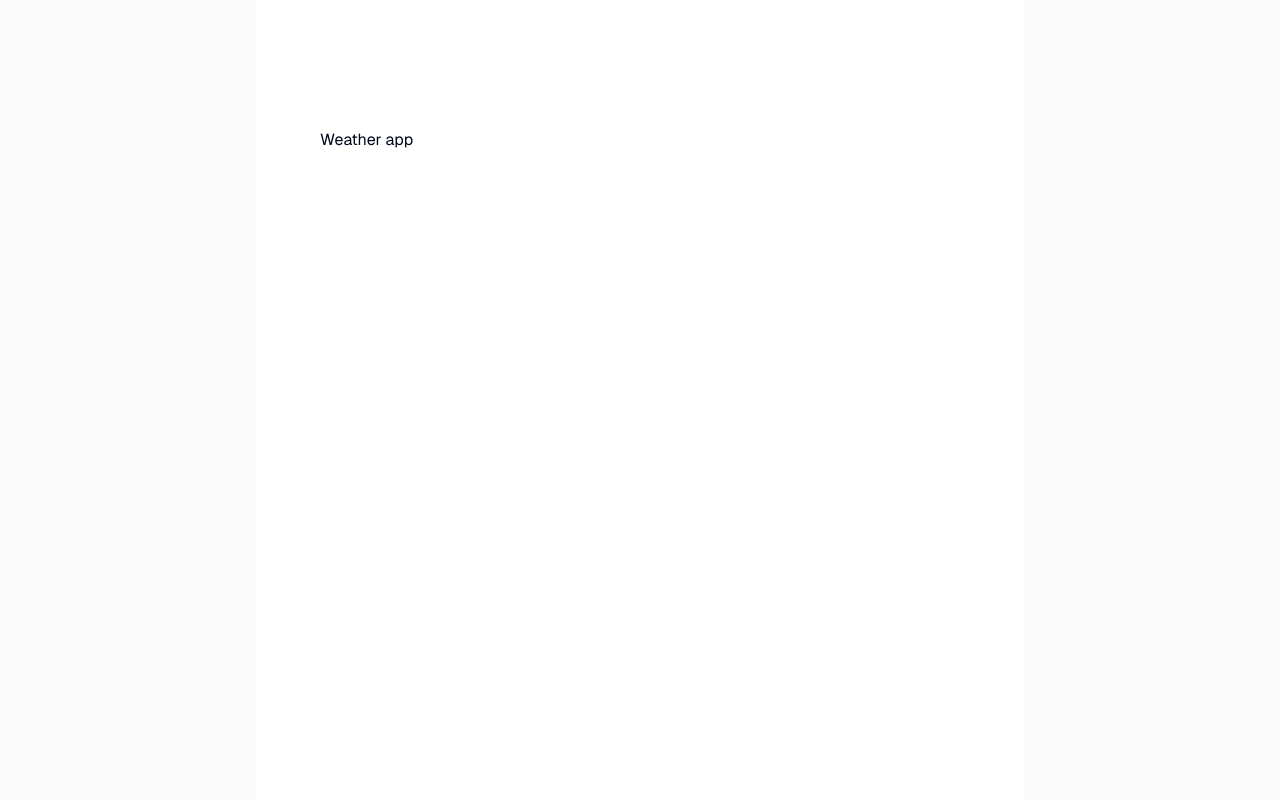
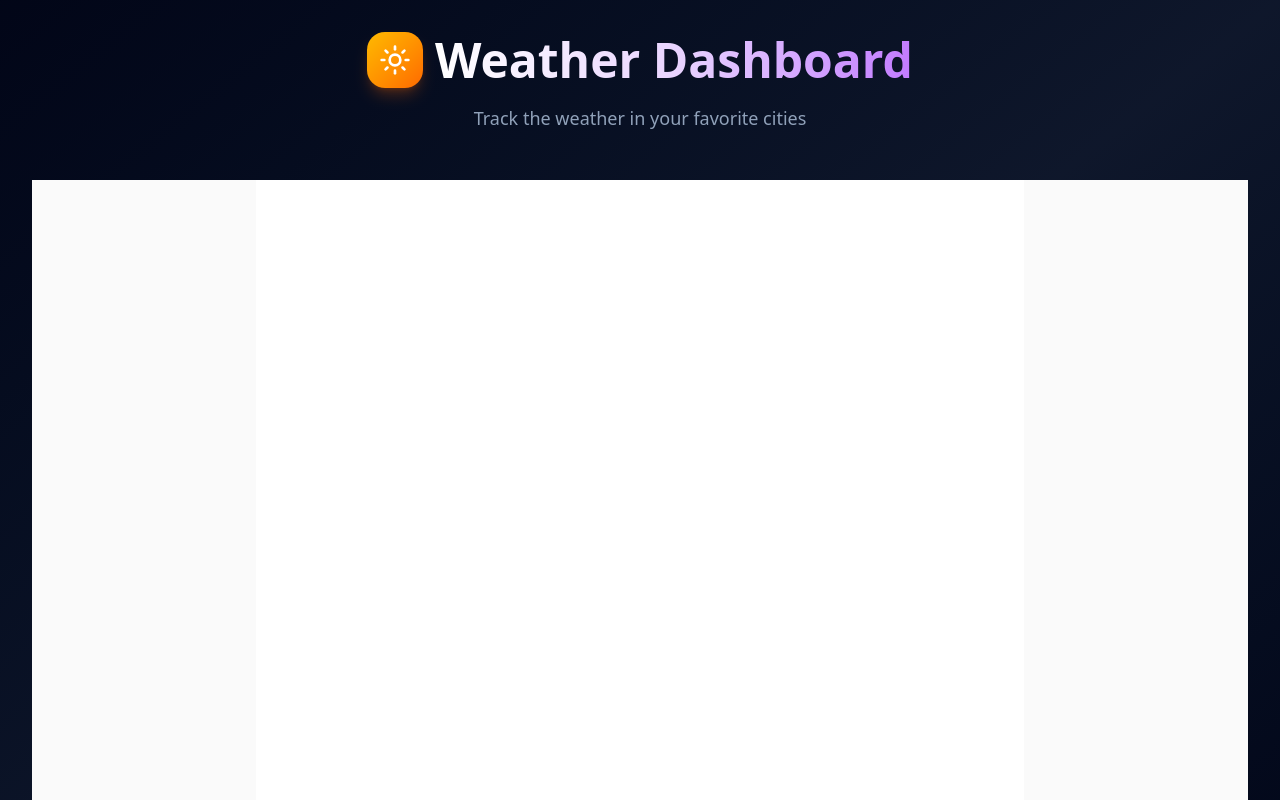
Before and after one commit to dziekiczan1/weather-app-tide, a Next.js app: page / in a window 1280 px wide. Shown: the top 800 px of the page. Built offline with nearby package versions, Linux system fonts and the light colour scheme.

Commit message:
chore(ui): add page header for landing page

```diff
--- a/app/layout.tsx
+++ b/app/layout.tsx
@@ -1,5 +1,7 @@
 import type { Metadata } from "next";
 import { Geist } from "next/font/google";
+
+import { Header } from "@/components/layout/header";
 import "./globals.css";
 
 const geistSans = Geist({
@@ -19,7 +21,12 @@ export default function RootLayout({
 }>) {
   return (
     <html lang="en">
-      <body className={`${geistSans.variable} antialiased`}>{children}</body>
+      <body
+        className={`${geistSans.variable} antialiased min-h-screen bg-gradient-to-br from-slate-950 via-slate-900 to-slate-950 text-white p-4 md:p-8`}
+      >
+        <Header />
+        {children}
+      </body>
     </html>
   );
 }
--- /dev/null
+++ b/components/layout/header.tsx
@@ -0,0 +1,19 @@
+import { Sun } from "lucide-react";
+
+export const Header = () => {
+  return (
+    <header className="text-center mb-12">
+      <div className="inline-flex items-center gap-3 mb-4">
+        <div className="p-3 bg-gradient-to-br from-amber-400 to-orange-500 rounded-2xl shadow-lg shadow-orange-500/25">
+          <Sun className="w-8 h-8 text-white" />
+        </div>
+        <h1 className="text-4xl md:text-5xl font-bold bg-gradient-to-r from-white via-purple-200 to-purple-400 bg-clip-text text-transparent">
+          Weather Dashboard
+        </h1>
+      </div>
+      <p className="text-slate-400 text-lg">
+        Track the weather in your favorite cities
+      </p>
+    </header>
+  );
+};
```
